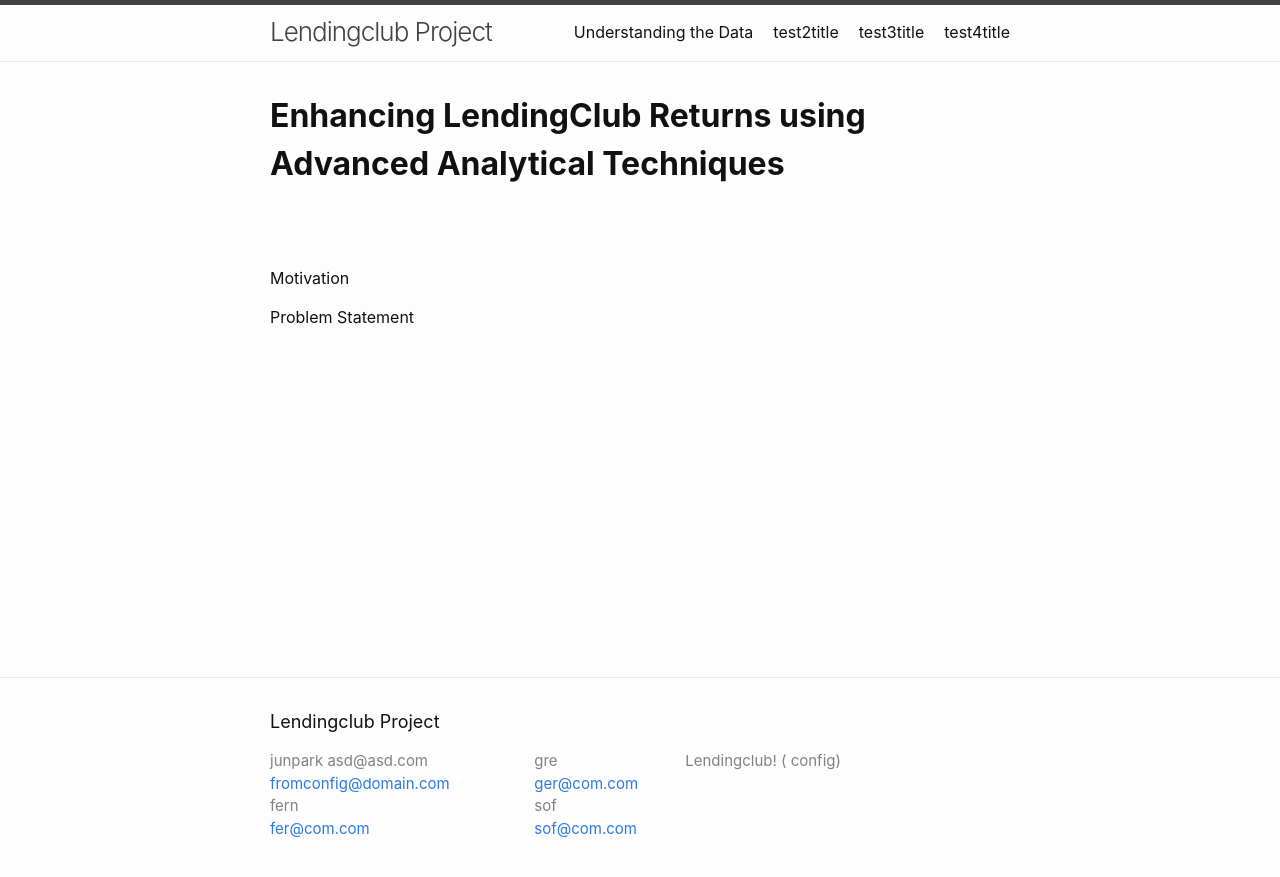
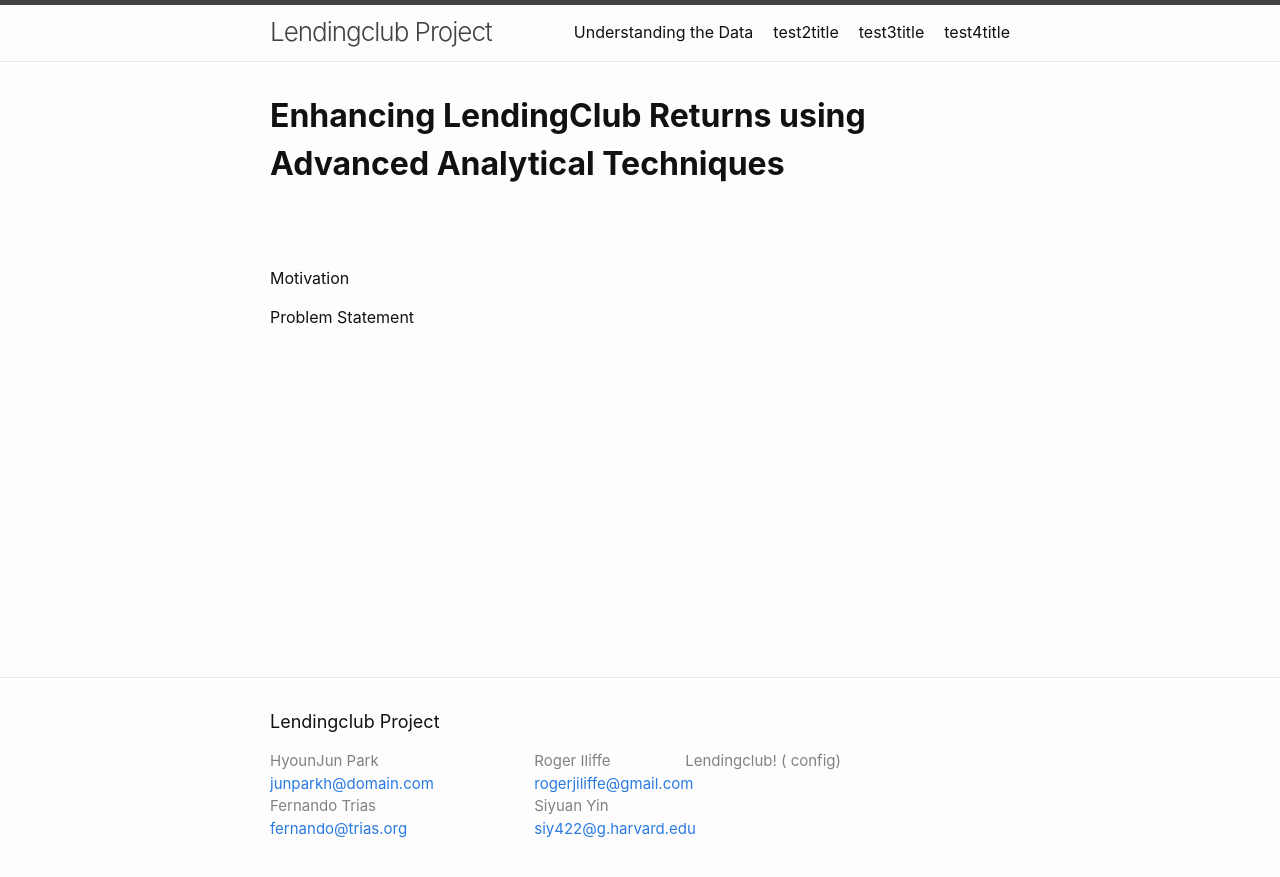
Before and after one commit to junparkh/LendingClub, a Jekyll site: the page built from index.md, in a window 1280 px wide. Shown: the top 877 px of the page. Built offline with Jekyll 4.4.1, drawn with Linux system fonts in a browser that asks for light colours.

Commit message:
Update _config.yml

```diff
--- a/_config.yml
+++ b/_config.yml
@@ -1,12 +1,12 @@
 title: Lendingclub Project
-author: junpark  asd@asd.com
-email: fromconfig@domain.com
-author2:  fern
-email2:  fer@com.com
-author3: gre
-email3: ger@com.com
-author4: sof
-email4: sof@com.com
+author: HyounJun Park
+email: junparkh@domain.com
+author2:  Fernando Trias
+email2:  fernando@trias.org
+author3: Roger Iliffe
+email3: rogerjiliffe@gmail.com
+author4: Siyuan Yin
+email4: siy422@g.harvard.edu
 
 
 
@@ -45,11 +45,10 @@
 # If you want to link only specific pages in your header, uncomment
 # this and add the path to the pages in order as they should show up
 #header_pages:
-# - test.md
-# - test2.md
-# - test3.md
-# - test4.md
-# - test5.md
+# - menu1.md
+# - menu2.md
+# - menu3.md
+# - menu4.md
 
 
 
```
